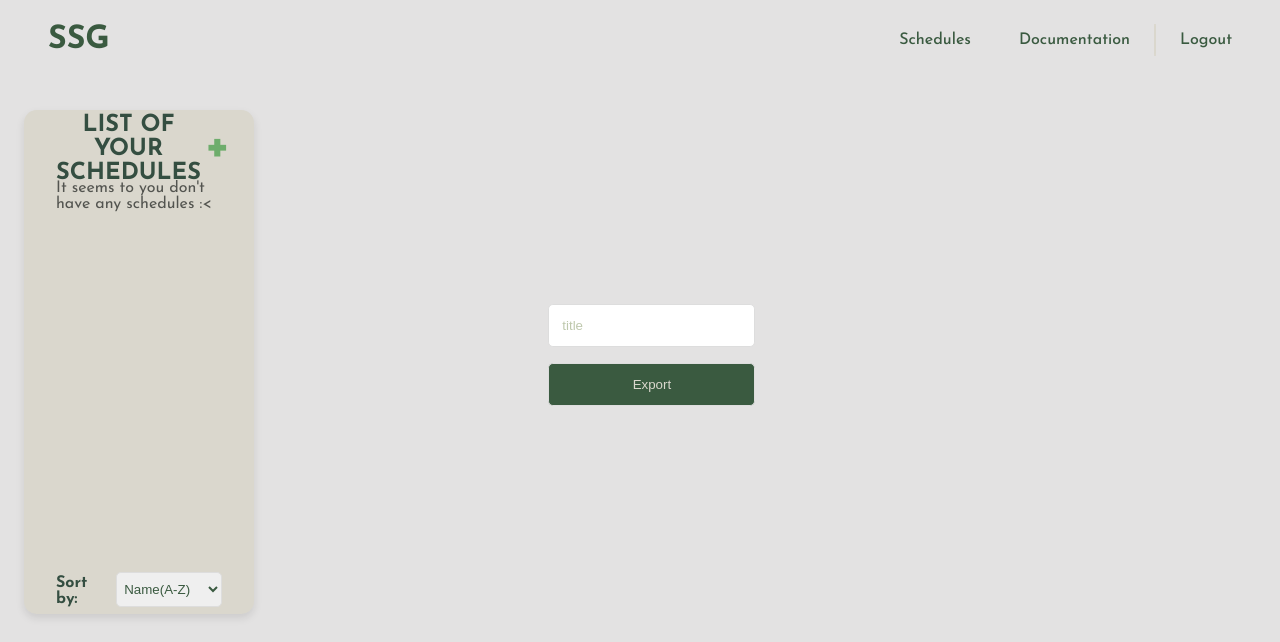
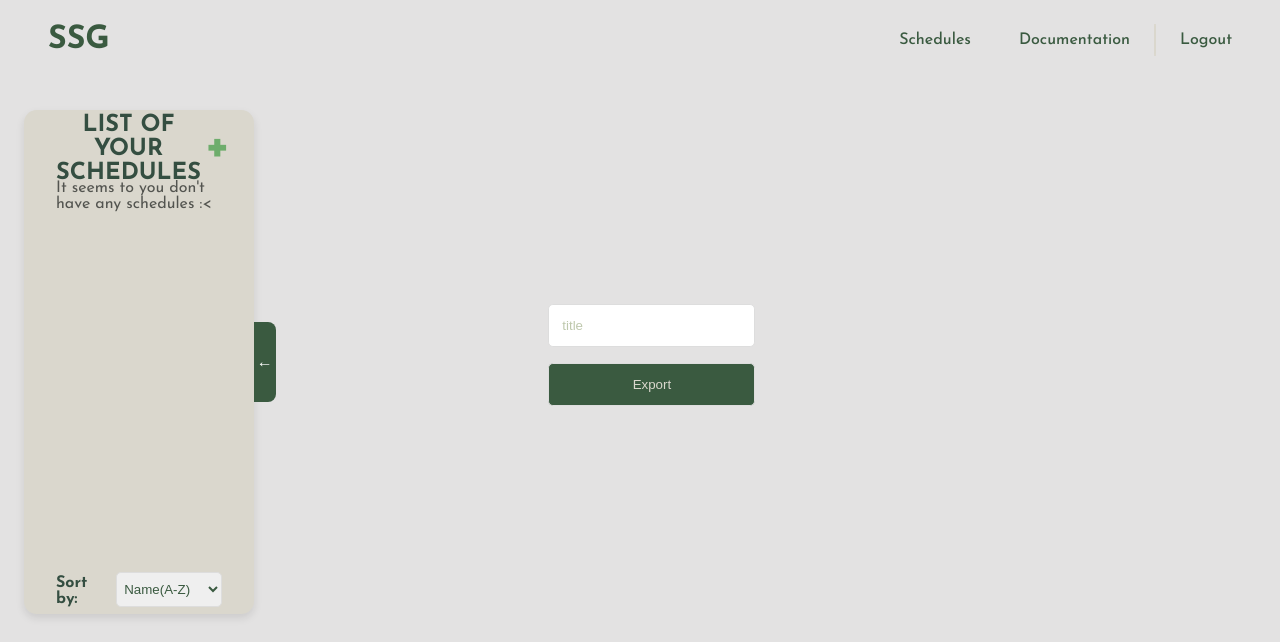
Before and after one commit to School-Schedule-Generator/School.Schedule.Generator, a Django app: a page that uses generatorApp/templates/generatorApp/schedule_list.html in a window 1280 px wide. Shown: the top 642 px of the page. Run offline with Django 4.2, Linux system fonts and the light colour scheme; a user stored in the database is signed in; data comes from the database, SQL or seed files in the repository; both versions use the stored data as it was after the commit.

Commit message:
styling schedule view - added hiding aside

```diff
--- a/generatorApp/static/generatorApp/aside.css
+++ b/generatorApp/static/generatorApp/aside.css
@@ -7,6 +7,7 @@ aside {
     box-shadow: 0 4px 8px rgba(0, 0, 0, 0.1);
     background-color: #DAD7CD;
     margin: 3ch 1.5rem 0;
+    transition: transform 0.4s ease;
 }
 
 .aside-content {
@@ -85,3 +86,34 @@ aside form select:focus{
     border-color: #588157; /* Keep the border width the same, just change color */
     background-color: #ffffff;
 }
+
+/* Hide the aside by moving it to the left */
+.aside-hidden {
+    transform: translateX(-107%); /* Move the aside mostly offscreen, but not fully */
+}
+
+/* Toggle button styling */
+.toggle-btn {
+    position: absolute;
+    top: 50%;
+    right: -1.35rem; /* Stick out from the side */
+    transform: translateY(-50%);
+    background-color: #3A5A40;
+    color: white;
+    border: none;
+    border-radius: 0 0.5rem 0.5rem 0;
+    cursor: pointer;
+    z-index: 10;
+    transition: transform 0.4s ease, right 0.4s ease;
+    height: 10vh;
+    width: 3ch !important;
+}
+
+.toggle-btn:hover {
+    background-color: #588157;
+}
+
+#arrow {
+    font-size: 1rem;
+    transition: transform 0.4s ease;
+}
--- a/generatorApp/templates/generatorApp/schedule_list.html
+++ b/generatorApp/templates/generatorApp/schedule_list.html
@@ -42,6 +42,10 @@
         </form>
     </div>
 
+    <button id="toggleAside" class="toggle-btn">
+        <span id="arrow">←</span>
+    </button>
+
     <script>
         $(document).ready(()=>{
             $('#sort_by').change(()=>{
@@ -54,5 +58,21 @@
         if(sortBy){
             $('#sort_by').val(sortBy)
         }
+
+        document.getElementById('toggleAside').addEventListener('click', function() {
+            const aside = document.querySelector('aside');
+            const main = document.querySelector('main')
+            const arrow = document.getElementById('arrow');
+
+            if (aside.classList.contains('aside-hidden')) {
+                aside.classList.remove('aside-hidden');
+                main.classList.remove('main-fill');
+                arrow.textContent = '←'; // Point the arrow left
+            } else {
+                aside.classList.add('aside-hidden');
+                main.classList.add('main-fill');
+                arrow.textContent = '→'; // Point the arrow right
+            }
+        });
     </script>
 </aside>
```
Also changed, not shown: generatorApp/static/generatorApp/schedule.css (+41 -0 lines), generatorApp/templates/generatorApp/schedule.html (+7 -10 lines), db.sqlite3.
